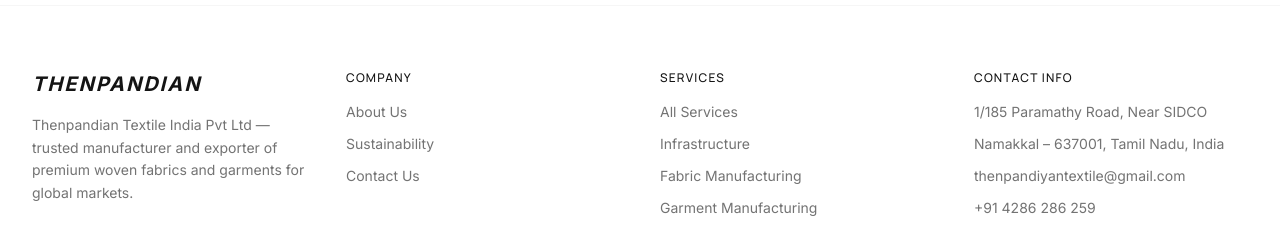
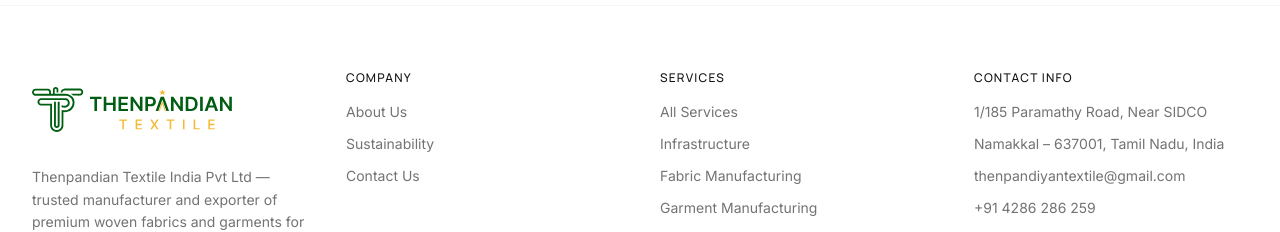
Before and after one commit to thenpandiantpt/Thenpandian-Website, a React (Create React App) app: page / in a window 1280 px wide. Shown: the part 7897-8129 px from the top of the page. Built offline with nearby package versions, Linux system fonts and the light colour scheme; no server answers.

Commit message:
Update footer to include logo image
Replaced text link with logo image in footer.

```diff
--- a/src/components/layout/Footer.jsx
+++ b/src/components/layout/Footer.jsx
@@ -1,5 +1,6 @@
 import React from "react";
 import { Link } from "react-router-dom";
+import logo from "@/assests/logo/Actual logo.svg";
 
 export default function Footer() {
   return (
@@ -7,9 +8,9 @@
       <div className="max-w-7xl mx-auto px-6 lg:px-8 pt-16 py-5">
         <div className="grid grid-cols-1 md:grid-cols-4 gap-10">
           <div className="md:col-span-1">
-            <Link to="/" className="text-foreground font-bold text-xl tracking-widest italic">
-              THENPANDIAN
-            </Link>
+            <Link to="/" className="flex items-center gap-2">
+          <img src={logo} alt="Thenpandiyan Logo" className="h-[60px] lg:h-[80px] w-[200px] object-contain" />
+        </Link>
             <p className="text-muted-foreground text-sm mt-4 leading-relaxed">
               Thenpandian Textile India Pvt Ltd — trusted manufacturer and exporter of premium woven fabrics and garments for global markets.
             </p>
```
